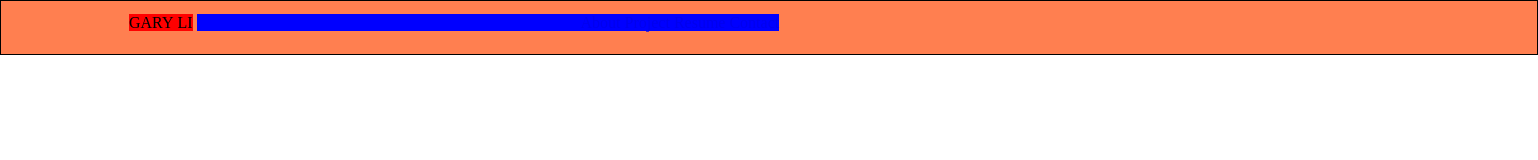
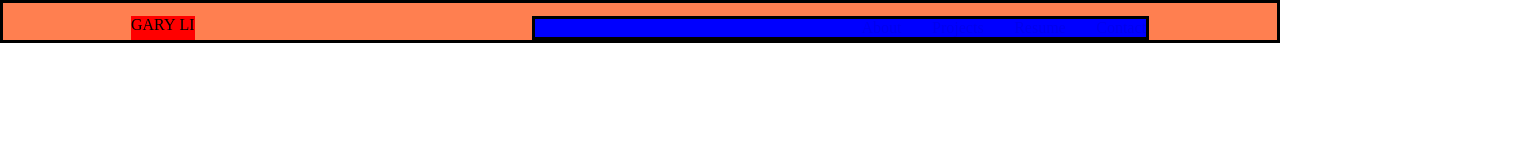
Before and after one commit to garyli0806/garyli0806.github.io, a plain HTML site: page index.html in a window 1280 px wide. Shown: the whole page, 1538 px wide, since content can reach past the window. Drawn offline with Linux system fonts and the light colour scheme.

Commit message:
Changed portfolioHeader to use flexbox

```diff
--- a/index.html
+++ b/index.html
@@ -9,12 +9,12 @@
 <body>
   <div class="portfolioHeader">
     <div class="portfolioHeaderName">GARY&nbsp;LI</div>
+    <!--TODO: Add proper links-->
     <div class="portfolioHeaderLinks">
-      <!--TODO: Add proper links-->
-      <a href="https://garyli0806.github.io/" style="text-decoration:none">About</a>
-      <a href="https://garyli0806.github.io/" style="text-decoration:none">Project</a>
-      <a href="https://garyli0806.github.io/" style="text-decoration:none">Resume</a>
-      <a href="https://garyli0806.github.io/" style="text-decoration:none">Contact</a>
+      <div class="portfolioHeaderLink1"><a href="https://garyli0806.github.io/" style="text-decoration:none">About</a></div>
+      <div class="portfolioHeaderLink2"><a href="https://garyli0806.github.io/" style="text-decoration:none">Projects</a></div>
+      <div class="portfolioHeaderLink3"><a href="https://garyli0806.github.io/" style="text-decoration:none">Resume</a></div>
+      <div class="portfolioHeaderLink4"><a href="https://garyli0806.github.io/" style="text-decoration:none">Contact</a></div>
     </div>
   </div>
 </body>
--- a/style.css
+++ b/style.css
@@ -1,21 +1,26 @@
 .portfolioHeader{
-  height:40px;
+  display: flex;
+  height:10%;
   width:100%;
-  border:1px solid;
+  padding: 1% 10% 0%;
+  box-sizing: border-box;
+  border:3px solid;
   background-color: coral;
-  padding: 1% 10% 0%;
 }
 
 .portfolioHeaderName{
   width: fit-content;
-  display:inline;
+  margin-right: auto;
   background-color: red;
 }
 
 .portfolioHeaderLinks{
-  display: inline;
+  display: flex;
+  width: 60%;
+  gap: 5%;
   background-color: blue;
-  padding-left: 30%;
+  border:3px solid;
+  justify-content: flex-end;
 }
 
 html, body
```
